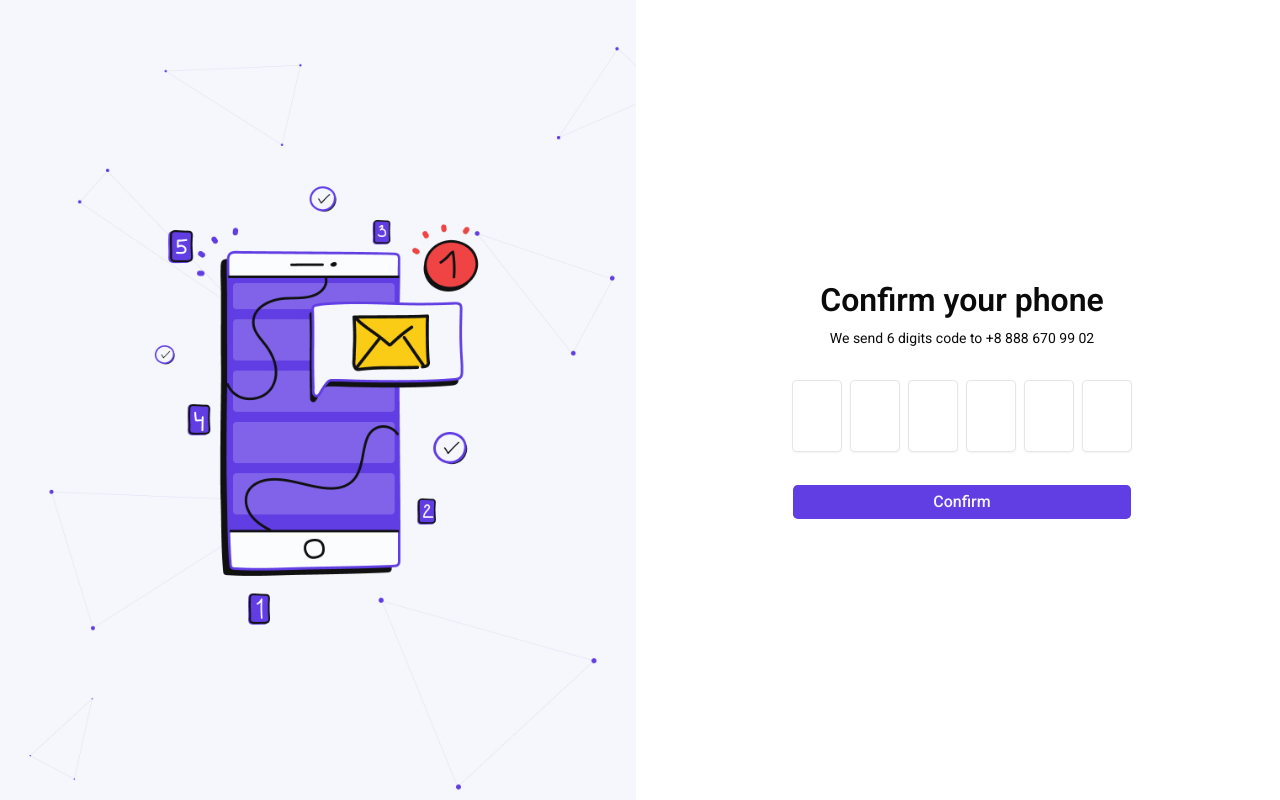
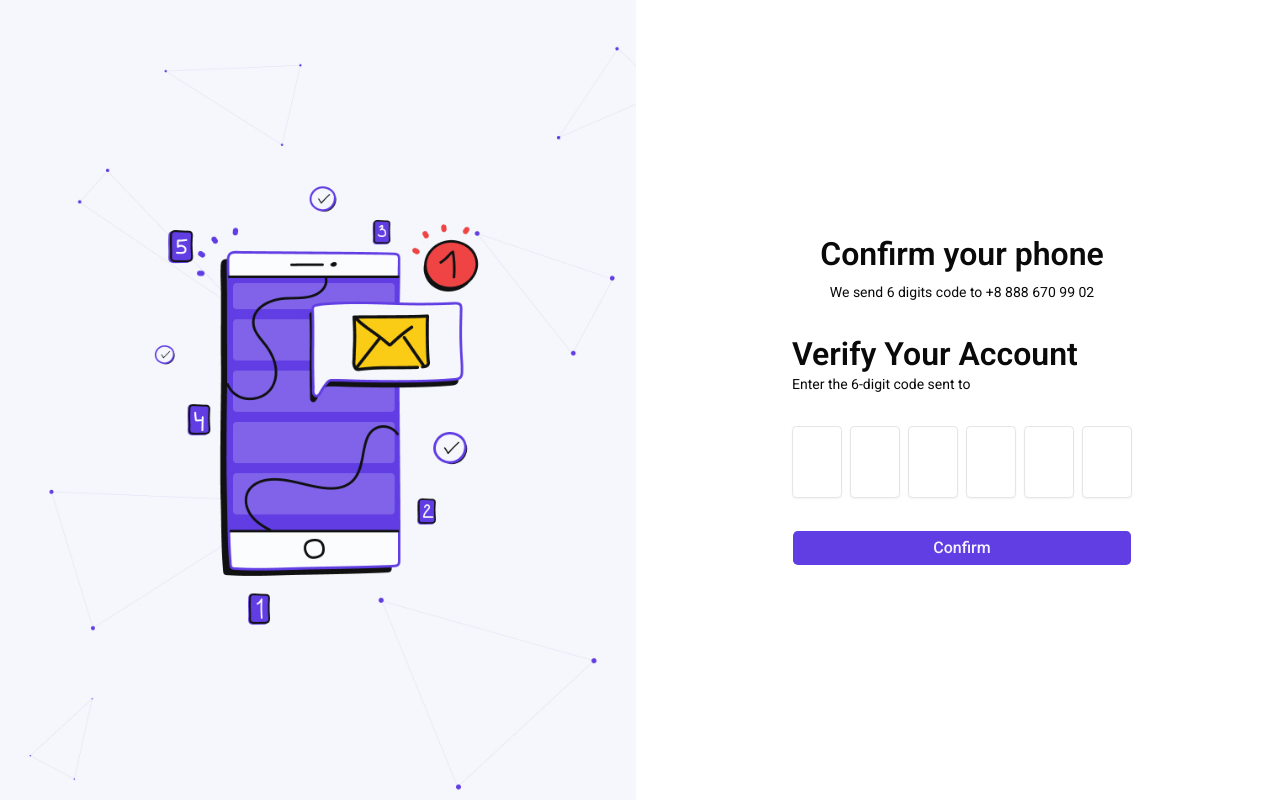
Before and after one commit to theodorewaskito/mifx-test, a Next.js app in the folder crypto-market/: page /otp in a window 1280 px wide. Built offline with nearby package versions, Linux system fonts and the light colour scheme.

Commit message:
feat: integration otp

```diff
--- a/crypto-market/src/app/api/auth/otp/route.ts
+++ b/crypto-market/src/app/api/auth/otp/route.ts
@@ -6,20 +6,13 @@ export async function POST(req: NextRequest) {
 
     const authorization = req.headers.get("authorization");
 
-    const apiBaseUrl = process.env.NEXT_PUBLIC_API_BASE_URL;
-    if (!apiBaseUrl) {
-      console.error("NEXT_PUBLIC_API_BASE_URL tidak ditemukan");
-      return NextResponse.json(
-        { message: "Server configuration error" },
-        { status: 500 }
-      );
-    }
-
-    const response = await fetch(`${apiBaseUrl}/auth/verify-otp`, {
-      method: "POST",
-      headers: {
-        "Content-Type": "application/json",
-        ...(authorization ? { Authorization: authorization } : {}),
+    const response = await fetch(
+      "https://fe-technical-assignment.dxtr.asia/api/v1/auth/verify-otp",
+      {
+        method: "POST",
+        headers: {
+          "Content-Type": "application/json",
+          ...(authorization ? { Authorization: authorization } : {}),
       },
       body: JSON.stringify(body),
     });
--- a/crypto-market/src/components/auth/login/LoginForm.tsx
+++ b/crypto-market/src/components/auth/login/LoginForm.tsx
@@ -83,6 +83,7 @@ export default function LoginForm({
 
       const token = response.data?.token;
 
+      console.log(token);
       if (token) {
         localStorage.setItem(STORAGE_KEYS.AUTH_TOKEN, token);
         localStorage.setItem(STORAGE_KEYS.PHONE_NUMBER, response.data?.phone);
--- a/crypto-market/src/components/auth/otp/OtpForm.tsx
+++ b/crypto-market/src/components/auth/otp/OtpForm.tsx
@@ -6,13 +6,98 @@ import {
   InputOTPSlot,
 } from "@/components/ui/input-otp"
 import Button from "../../common/Button";
+import Text from "@/components/common/Text";
+import { useForm, Controller } from "react-hook-form";
+import { zodResolver } from "@hookform/resolvers/zod";
+import { z } from "zod";
+import axios from "axios";
+import { useRouter } from "next/navigation";
+import { useState, useEffect } from "react";
+import { STORAGE_KEYS } from "@/constants/storage-key";
+import { Spinner } from "@/components/ui/spinner";
 
+const otpSchema = z.object({
+  otp: z.string()
+    .length(6, "OTP must be 6 digits")
+});
+
+type OtpFormValues = z.infer<typeof otpSchema>;
 
 export default function FormOtp() {
+  const router = useRouter();
+  const [phoneNumber, setPhoneNumber] = useState<string>("");
+
+  useEffect(() => {
+    const phone = localStorage.getItem(STORAGE_KEYS.PHONE_NUMBER);
+    if (phone) {
+      setPhoneNumber(phone);
+    }
+  }, []);
+
+  const {
+    control,
+    handleSubmit,
+    formState: { errors, isSubmitting },
+    setError,
+  } = useForm<OtpFormValues>({
+    resolver: zodResolver(otpSchema),
+    defaultValues: {
+      otp: "",
+    },
+  });
+
+  const onSubmit = async (data: OtpFormValues) => {
+    try {
+      const token = localStorage.getItem(STORAGE_KEYS.AUTH_TOKEN);
+
+      const response = await axios.post("/api/auth/otp", {
+        otp: data.otp,
+        phone: phoneNumber,
+      }, {
+        headers: {
+          Authorization: `${token}`,
+        },
+      });
+
+      if (response.data?.success) {
+        // ✅ Token sudah ada dari login, tidak perlu di-set ulang
+        // Langsung redirect
+        router.push("/market");
+      }
+    } catch (error) {
+      if (axios.isAxiosError(error)) {
+        const message = error.response?.data?.message;
+        if (message) {
+          setError("otp", { type: "server", message });
+        }
+      }
+    }
+  };
 
   return (
-      <div className="flex flex-col gap-8">
-        <InputOTP maxLength={6}>
+    <form
+      className="flex flex-col gap-8"
+      onSubmit={handleSubmit(onSubmit)}
+    >
+      <div>
+        <Text type="Header" variant="Large">
+          Verify Your Account
+        </Text>
+        <Text type="Body" variant="Medium">
+          Enter the 6-digit code sent to {phoneNumber}
+        </Text>
+      </div>
+
+      <Controller
+        name="otp"
+        control={control}
+        render={({ field }) => (
+          <div className="flex flex-col gap-2">
+            <InputOTP
+              maxLength={6}
+              value={field.value}
+              onChange={field.onChange}
+            >
               <InputOTPGroup className="flex gap-2">
                 <InputOTPSlot index={0} />
                 <InputOTPSlot index={1} />
@@ -22,8 +107,18 @@ export default function FormOtp() {
                 <InputOTPSlot index={5} />
               </InputOTPGroup>
             </InputOTP>
+            {errors.otp && (
+              <Text type="Body" variant="Small" className="text-center text-red-500">
+                {errors.otp.message}
+              </Text>
+            )}
+          </div>
+        )}
+      />
 
-        <Button>Confirm</Button>
-      </div>
+      <Button type="submit" disabled={isSubmitting}>
+        {isSubmitting ? <Spinner /> : "Confirm"}
+      </Button>
+    </form>
   );
 }
--- a/crypto-market/src/services/auth.service.ts
+++ b/crypto-market/src/services/auth.service.ts
@@ -8,7 +8,7 @@ export const authService = {
   },
 
   verifyOtp: async (data: OtpRequest): Promise<OtpResponse> => {
-    const response = await api.post('/auth/verify-otp', data);
+    const response = await api.post('/auth/otp', data);
     return response.data;
   },
 
```
Lines whose indentation alone changed are shown as unchanged.
